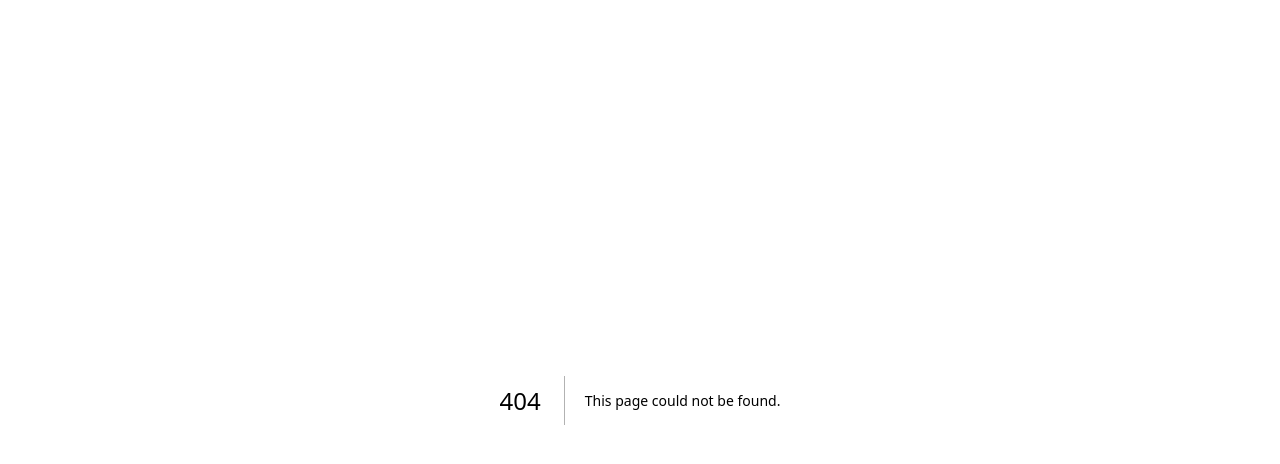
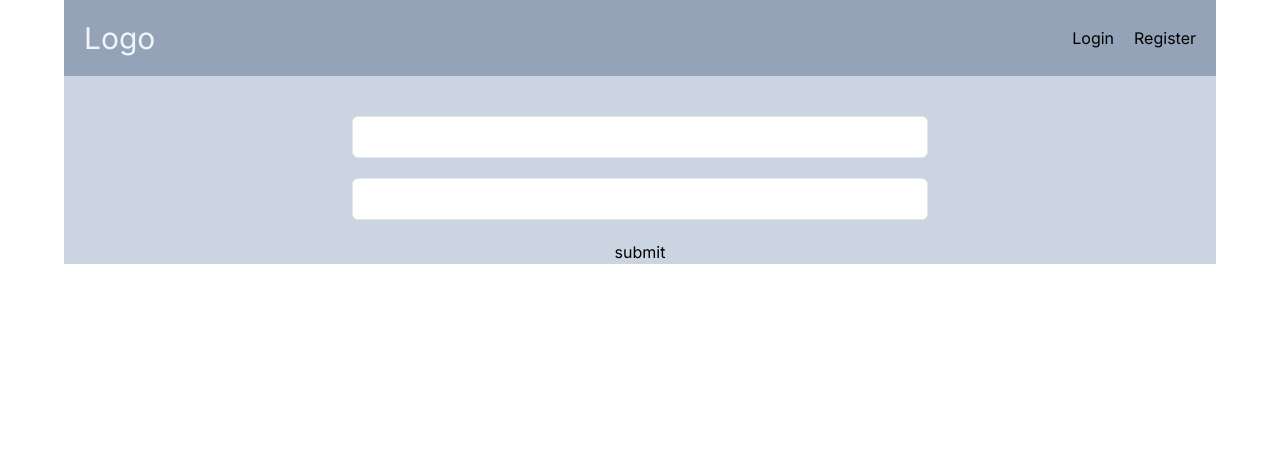
Before and after one commit to mohasinakonda/strapi-todo-app-nextjs, a Next.js app: page /login in a window 1280 px wide. Before the commit this address had no page. Shown: the top 464 px of the page. Built offline with nearby package versions, Linux system fonts and the light colour scheme.

Commit message:
feat: create auth group and

```diff
--- /dev/null
+++ b/app/(auth)/layout.tsx
@@ -0,0 +1,28 @@
+import Link from "next/link";
+
+type Props = {
+	children: React.ReactNode;
+};
+const Layout = ({ children }: Props) => {
+	return (
+		<main className="max-w-6xl mx-auto bg-slate-300 ">
+			<div className="flex justify-between items-center p-5 bg-slate-400">
+				<h1 className="text-3xl text-slate-100">Logo</h1>
+				<nav>
+					<ul className="flex gap-5">
+						<li>
+							<Link href="/login">Login</Link>
+						</li>
+						<li>
+							<Link href="/register">Register</Link>
+						</li>
+					</ul>
+				</nav>
+			</div>
+
+			{children}
+		</main>
+	);
+};
+
+export default Layout;
--- /dev/null
+++ b/app/(auth)/login/page.tsx
@@ -0,0 +1,24 @@
+import { loginHandler } from "@/lib/action";
+
+const Login = () => {
+	return (
+		<form
+			action={loginHandler}
+			className="max-w-xl mx-auto flex flex-col gap-5 mt-10"
+		>
+			<input
+				className="border rounded-md py-2 px-3"
+				type="email"
+				name="email"
+			/>
+			<input
+				className="border rounded-md py-2 px-3"
+				type="password"
+				name="password"
+				id=""
+			/>
+			<button type="submit">submit</button>
+		</form>
+	);
+};
+export default Login;
--- /dev/null
+++ b/app/(auth)/register/page.tsx
@@ -0,0 +1,27 @@
+import { sendMail } from "@/lib/mailgun";
+import React from "react";
+
+const getInvitationInfo = async (invitationToken: string) => {
+	const response = await fetch(
+		`${process.env.API_URL}/api/invitations?filters[token][$eq]=${invitationToken}&populate=*`,
+		{
+			headers: {
+				Authorization: `Bearer ${process.env.API_TOKEN}`,
+			},
+		}
+	);
+	const result = await response.json();
+	return result;
+};
+const Page = async ({ searchParams }: { searchParams: any }) => {
+	const invitationToken = searchParams?.token;
+	const invitationInfo = await getInvitationInfo(invitationToken);
+
+	return (
+		<div>
+			<h2 className="text-5xl text-center">Register page</h2>
+		</div>
+	);
+};
+
+export default Page;
```
